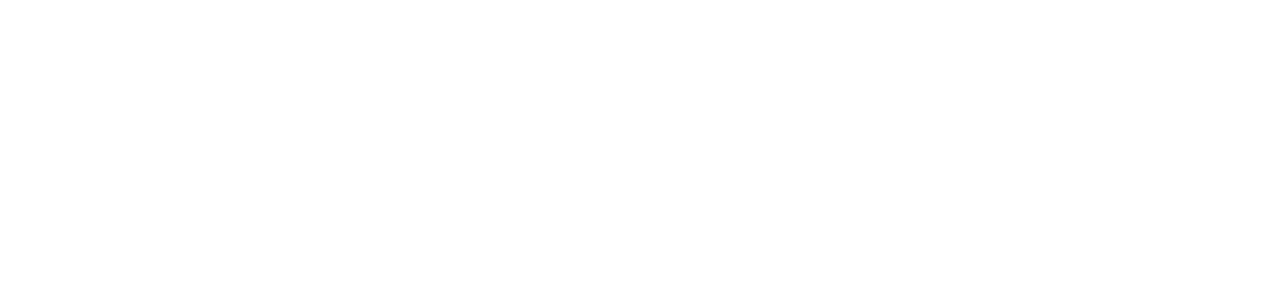
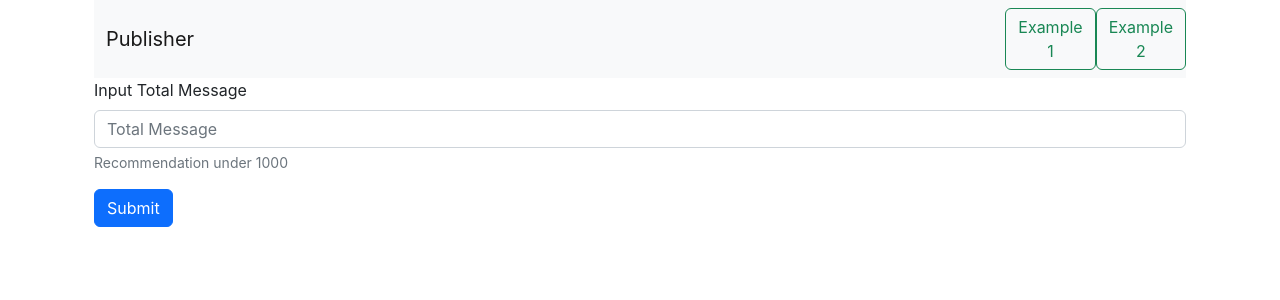
Before and after one commit to ekobcode/frontend-publisher, a React (Create React App) app: page /example2 in a window 1280 px wide. Before the commit this address had no page. Shown: the top 300 px of the page. Built offline with nearby package versions, Linux system fonts and the light colour scheme.

Commit message:
push new

```diff
--- a/src/App.js
+++ b/src/App.js
@@ -1,5 +1,6 @@
 import {BrowserRouter, Routes, Route, Switch, Link  } from "react-router-dom";
 import Publisher from "./components/Publisher";
+import Example2 from "./components/Example2";
 
 function App() {
   return (
@@ -9,6 +10,7 @@ function App() {
           <BrowserRouter>
             <Routes>
               <Route path="/" element={<Publisher />} />
+              <Route path="/example2" element={<Example2 />} />
             </Routes>
           </BrowserRouter>
         </div>
--- /dev/null
+++ b/src/components/Example2.js
@@ -0,0 +1,44 @@
+import { useState } from 'react'
+import axios from "axios";
+import { useNavigate } from 'react-router-dom';
+import Header from '../container/Header';
+
+const Example2 = () => {
+    const [data, setData] = useState('');
+    const [queue, setQueue] = useState('');
+    const history = useNavigate();
+
+
+    const saveProduct = async (e) => {
+        try {
+            e.preventDefault();
+            await axios.post('http://108.137.89.216:9010/publisher2/',{
+                queue : queue,
+                data : data
+            });
+            alert("Terkirim")
+            history("/example2");
+        } catch (error) {
+            alert("Error Network")
+        }
+    }
+
+    return (
+        <div className='container'>
+            <Header />
+            <form onSubmit={ saveProduct }>
+            <div class="mb-3">
+                <label for="exampleInputEmail1" className="form-label">Input Total Message</label>
+                <input class="form-control" type="number" className="form-control"
+                        placeholder="Total Message"
+                        value={ data }
+                        onChange={ (e) => setData(e.target.value) } />
+                <div id="emailHelp" className="form-text">Recommendation under 1000</div>
+            </div>
+            <button type="submit" className="btn btn-primary">Submit</button>
+            </form>
+        </div>
+    )
+}
+
+export default Example2
--- a/src/container/Header.js
+++ b/src/container/Header.js
@@ -1,6 +1,8 @@
 import React, { useState } from 'react'
 import axios from "axios";
 import { useNavigate } from 'react-router-dom';
+import {BrowserRouter, Routes, Route, Switch, Link  } from "react-router-dom";
+
 
 class Header extends React.Component{
     render(){
@@ -9,9 +11,16 @@ class Header extends React.Component{
                 <nav class="navbar navbar-expand-lg bg-light">
                     <div class="container-fluid">
                         <a class="navbar-brand" href="#">Publisher</a>
-                        <button class="navbar-toggler" type="button" data-bs-toggle="collapse" data-bs-target="#navbarSupportedContent" aria-controls="navbarSupportedContent" aria-expanded="false" aria-label="Toggle navigation">
-                        <span class="navbar-toggler-icon"></span>
-                        </button>
+                    </div>
+                    <div class="d-flex" role="search">
+                     <ul class="navbar-nav me-auto mb-2 mb-lg-0">
+                        <li class="nav-item">
+                            <Link to="/" className="btn btn-outline-success" aria-current="page">Example 1</Link>
+                        </li>
+                        <li class="nav-item">
+                            <Link to="/example2" className="btn btn-outline-success" aria-current="page">Example 2</Link>
+                        </li>
+                     </ul>
                     </div>
                 </nav>
             </div>
```
Also changed, not shown: 1 other file (tests, documents, lock files or other folders).
